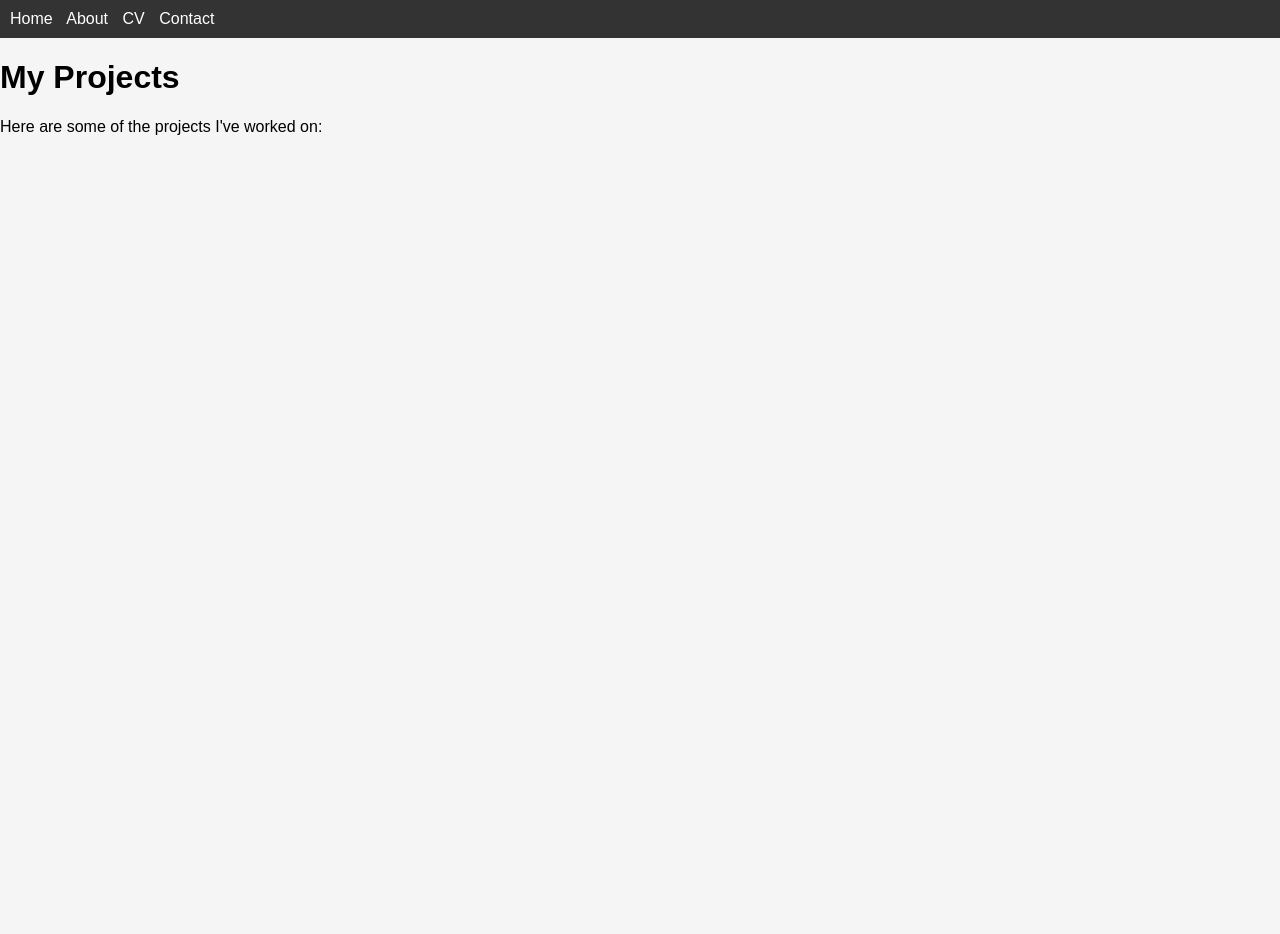
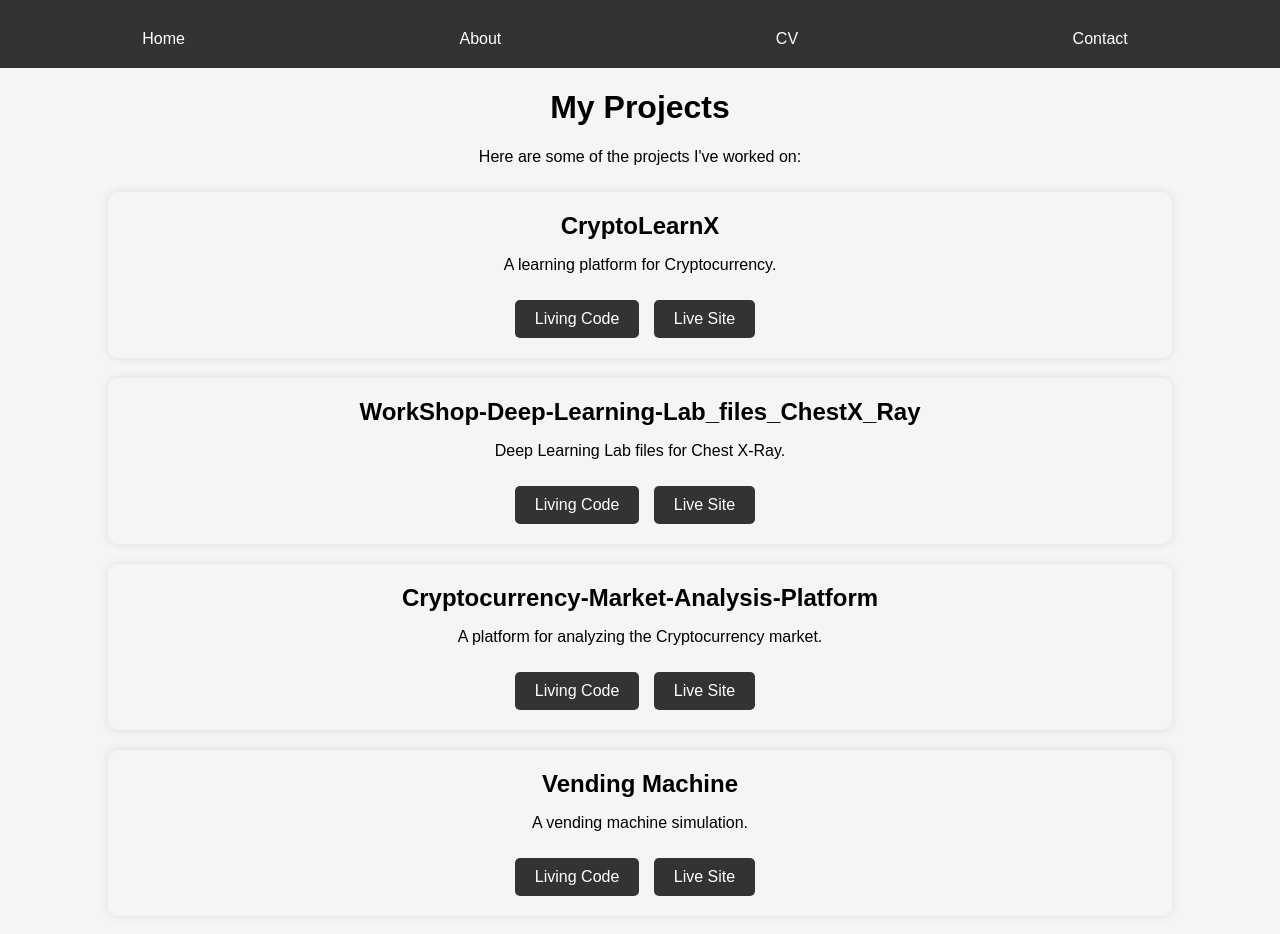
Before and after one commit to peter1998/Tech-Voyager, a SvelteKit app: page /projects in a window 1280 px wide. Shown: the top 934 px of the page. Before the commit the page ends 800 px from the top, so only its background shows below. Built offline with nearby package versions, Linux system fonts and the light colour scheme.

Commit message:
[C] Improvment on my web-site

```diff
--- a/src/routes/+page.svelte
+++ b/src/routes/+page.svelte
@@ -1,21 +1,58 @@
 <script>
-	// You can add JavaScript code here
+	import { onMount } from 'svelte';
+
+	let i = 0;
+	let txts = [
+		"I'm Peter Matov, a software engineer and data scientist. ",
+		'I specialize in developing high-performance applications ',
+		'and leveraging data to drive business outcomes. ',
+		'Welcome to my personal website where you can learn more ',
+		'about my projects, skills and interests. '
+	];
+	let txtIndex = 0;
+	let speed = 77; /* The speed/duration of the effect in milliseconds */
+
+	function typeWriter() {
+		const demoElement = document.getElementById('demo');
+		if (demoElement) {
+			if (i < txts[txtIndex].length) {
+				demoElement.innerHTML += txts[txtIndex].charAt(i);
+				i++;
+				setTimeout(typeWriter, speed);
+			} else {
+				i = 0;
+				txtIndex = (txtIndex + 1) % txts.length;
+				demoElement.innerHTML = '';
+				setTimeout(typeWriter, 1000);
+			}
+		}
+	}
+
+	onMount(typeWriter);
 </script>
 
-<nav class="flex justify-around bg-gray-800 p-6 text-white">
+<header class="flex justify-around bg-gray-800 p-6 text-white">
+	<a href="/" class="hover:text-gray-300">
+		<img src="/logo.png" alt="Logo" class="h-8 w-auto sm:h-10" />
+	</a>
+	<nav>
 		<a href="/" class="hover:text-gray-300">Home</a>
 		<a href="/about" class="hover:text-gray-300">About</a>
 		<a href="/projects" class="hover:text-gray-300">Projects</a>
 		<a href="/cv" class="hover:text-gray-300">CV</a>
 		<a href="/contact" class="hover:text-gray-300">Contact</a>
 	</nav>
+	<a href="tel:(359)0888187905" class="text-lg font-semibold hover:text-gray-300"
+		>(359) 0888187905</a
+	>
+</header>
 
+<main>
 	<section class="hero text-center py-20">
 		<h1 class="text-4xl mb-4">Hello, I'm Peter Matov</h1>
-	<p class="text-xl mb-8">
-		I'm a software engineer and data scientist. Welcome to my personal website where you can learn
-		more about me, my projects, and my skills.
-	</p>
+		<div class="typing-container text-xl mb-8 mx-auto">
+			<p id="demo" />
+		</div>
 		<a href="/projects" class="cta bg-gray-800 text-white py-2 px-4 rounded hover:bg-gray-700"
 			>View My Projects</a
 		>
@@ -40,6 +77,65 @@
 		<a href="/contact" class="cta bg-gray-800 text-white py-2 px-4 rounded hover:bg-gray-700 mr-4"
 			>Contact Me</a
 		>
-	<a href="/cv" class="cta bg-gray-800 text-white py-2 px-4 rounded hover:bg-gray-700">View My CV</a
+		<a href="/cv" class="cta bg-gray-800 text-white py-2 px-4 rounded hover:bg-gray-700"
+			>View My CV</a
 		>
 	</section>
+</main>
+
+<footer class="text-center py-6 bg-gray-800 text-white">
+	<a href="tel:(359)0888187905" class="text-lg font-semibold hover:text-gray-300"
+		>(359) 0888187905</a
+	>
+</footer>
+
+<style>
+	header,
+	footer {
+		display: flex;
+		justify-content: space-between;
+		align-items: center;
+		background-color: #333;
+		color: #fff;
+		padding: 10px;
+	}
+
+	nav a {
+		color: #fff;
+		text-decoration: none;
+		margin-right: 10px;
+	}
+
+	a {
+		display: inline-block;
+		margin-top: 10px;
+		padding: 10px 20px;
+		background-color: #333;
+		color: #fff;
+		text-decoration: none;
+		border-radius: 5px;
+		margin-right: 10px;
+	}
+
+	.typing-container {
+		width: 30em;
+		white-space: nowrap;
+		overflow: hidden;
+		border-right: 0.15em solid orange;
+		margin: 0 auto; /* Center the container */
+	}
+
+	@keyframes typing {
+		from {
+			width: 0;
+		}
+		to {
+			width: 100%;
+		}
+	}
+
+	.cta:hover {
+		transform: scale(1.05);
+		transition: transform 0.3s ease-in-out;
+	}
+</style>
--- a/src/routes/about/+page.svelte
+++ b/src/routes/about/+page.svelte
@@ -26,3 +26,29 @@
 
 <h2>Interests</h2>
 <p>[Your Interests]</p>
+
+<style>
+	nav {
+		display: flex;
+		justify-content: space-around;
+		background-color: #333;
+		color: #fff;
+		padding: 10px;
+	}
+
+	nav a {
+		color: #fff;
+		text-decoration: none;
+	}
+
+	a {
+		display: inline-block;
+		margin-top: 10px;
+		padding: 10px 20px;
+		background-color: #333;
+		color: #fff;
+		text-decoration: none;
+		border-radius: 5px;
+		margin-right: 10px;
+	}
+</style>
--- a/src/routes/contact/+page.svelte
+++ b/src/routes/contact/+page.svelte
@@ -16,3 +16,29 @@
 <p>Email: [Your Email]</p>
 <p>LinkedIn: [Your LinkedIn]</p>
 <p>GitHub: [Your GitHub]</p>
+
+<style>
+	nav {
+		display: flex;
+		justify-content: space-around;
+		background-color: #333;
+		color: #fff;
+		padding: 10px;
+	}
+
+	nav a {
+		color: #fff;
+		text-decoration: none;
+	}
+
+	a {
+		display: inline-block;
+		margin-top: 10px;
+		padding: 10px 20px;
+		background-color: #333;
+		color: #fff;
+		text-decoration: none;
+		border-radius: 5px;
+		margin-right: 10px;
+	}
+</style>
--- a/src/routes/cv/+page.svelte
+++ b/src/routes/cv/+page.svelte
@@ -13,3 +13,29 @@
 <p>Here is my CV:</p>
 
 <!-- We'll add code to display your CV here later -->
+
+<style>
+	nav {
+		display: flex;
+		justify-content: space-around;
+		background-color: #333;
+		color: #fff;
+		padding: 10px;
+	}
+
+	nav a {
+		color: #fff;
+		text-decoration: none;
+	}
+
+	a {
+		display: inline-block;
+		margin-top: 10px;
+		padding: 10px 20px;
+		background-color: #333;
+		color: #fff;
+		text-decoration: none;
+		border-radius: 5px;
+		margin-right: 10px;
+	}
+</style>
--- a/src/routes/projects/+page.svelte
+++ b/src/routes/projects/+page.svelte
@@ -1,5 +1,30 @@
 <script>
-	// You can add JavaScript code here
+	let projects = [
+		{
+			name: 'CryptoLearnX',
+			description: 'A learning platform for Cryptocurrency.',
+			url: 'https://github.com/peter1998/CryptoLearnX',
+			liveUrl: 'https://cryptolearnx.com' // replace with actual live URL
+		},
+		{
+			name: 'WorkShop-Deep-Learning-Lab_files_ChestX_Ray',
+			description: 'Deep Learning Lab files for Chest X-Ray.',
+			url: 'https://github.com/peter1998/WorkShop-Deep-Learning-Lab_files_ChestX_Ray',
+			liveUrl: 'https://chestxraylab.com' // replace with actual live URL
+		},
+		{
+			name: 'Cryptocurrency-Market-Analysis-Platform',
+			description: 'A platform for analyzing the Cryptocurrency market.',
+			url: 'https://github.com/peter1998/Cryptocurrency-Market-Analysis-Platform',
+			liveUrl: 'https://cryptomarketanalysis.com' // replace with actual live URL
+		},
+		{
+			name: 'Vending Machine',
+			description: 'A vending machine simulation.',
+			url: 'https://github.com/peter1998/vending-maschine',
+			liveUrl: 'https://vendingmachine.com' // replace with actual live URL
+		}
+	];
 </script>
 
 <nav>
@@ -12,4 +37,69 @@
 <h1>My Projects</h1>
 <p>Here are some of the projects I've worked on:</p>
 
-<!-- We'll add code to display your projects here later -->
+<ul>
+	{#each projects as project (project.name)}
+		<li>
+			<h2>{project.name}</h2>
+			<p>{project.description}</p>
+			<a href={project.url} target="_blank">Living Code</a>
+			<a href={project.liveUrl} target="_blank">Live Site</a>
+		</li>
+	{/each}
+</ul>
+
+<style>
+	nav {
+		display: flex;
+		justify-content: space-around;
+		background-color: #333;
+		color: #fff;
+		padding: 10px;
+	}
+
+	nav a {
+		color: #fff;
+		text-decoration: none;
+	}
+
+	h1 {
+		text-align: center;
+	}
+
+	p {
+		text-align: center;
+	}
+
+	ul {
+		list-style-type: none;
+		padding: 0;
+		display: flex;
+		flex-direction: column;
+		align-items: center;
+	}
+
+	li {
+		background-color: #f5f5f5;
+		margin: 10px;
+		padding: 20px;
+		width: 80%;
+		border-radius: 10px;
+		box-shadow: 0px 0px 10px rgba(0, 0, 0, 0.1);
+		text-align: center;
+	}
+
+	h2 {
+		margin: 0;
+	}
+
+	a {
+		display: inline-block;
+		margin-top: 10px;
+		padding: 10px 20px;
+		background-color: #333;
+		color: #fff;
+		text-decoration: none;
+		border-radius: 5px;
+		margin-right: 10px;
+	}
+</style>
```
Lines whose indentation alone changed are shown as unchanged.
